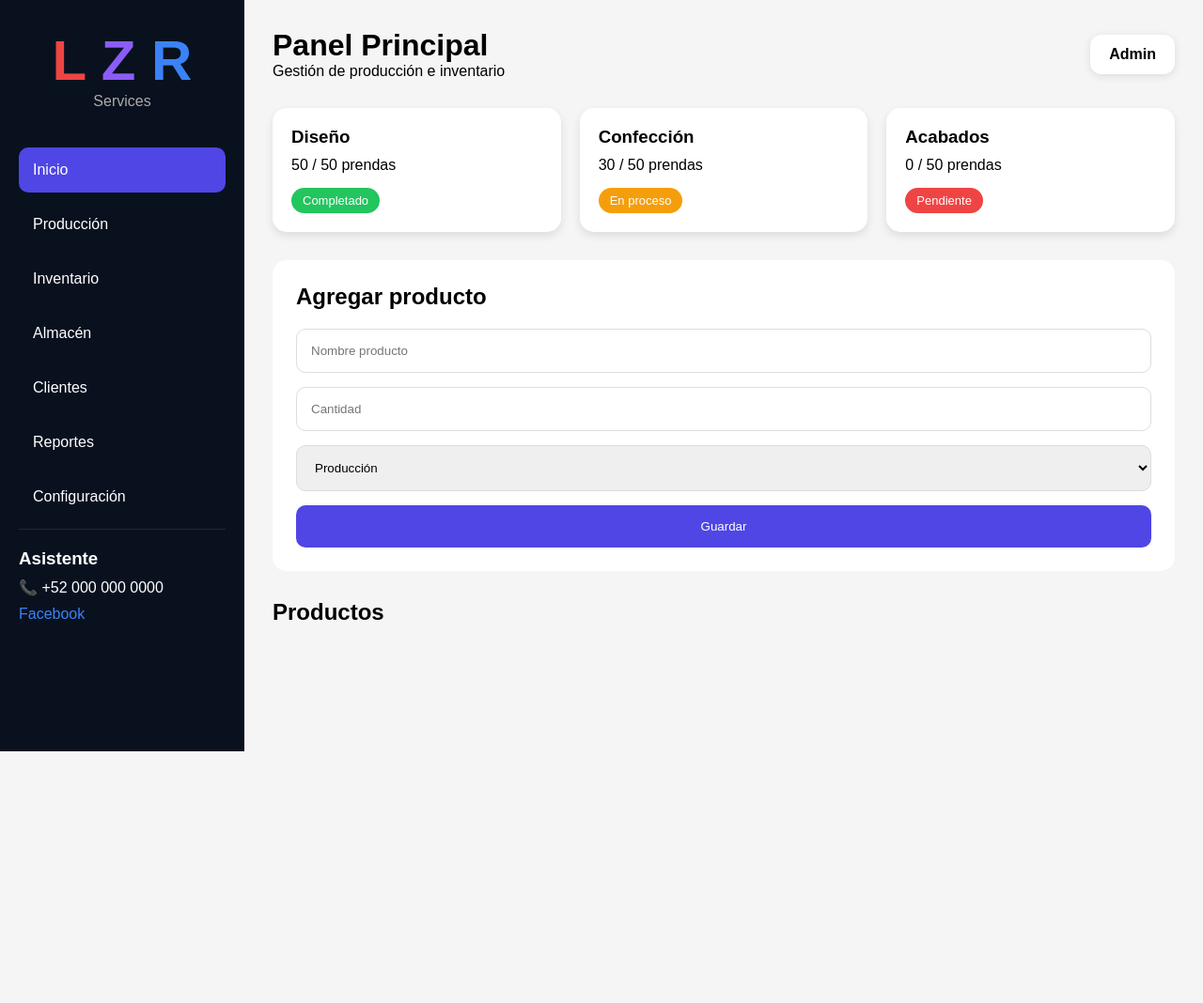
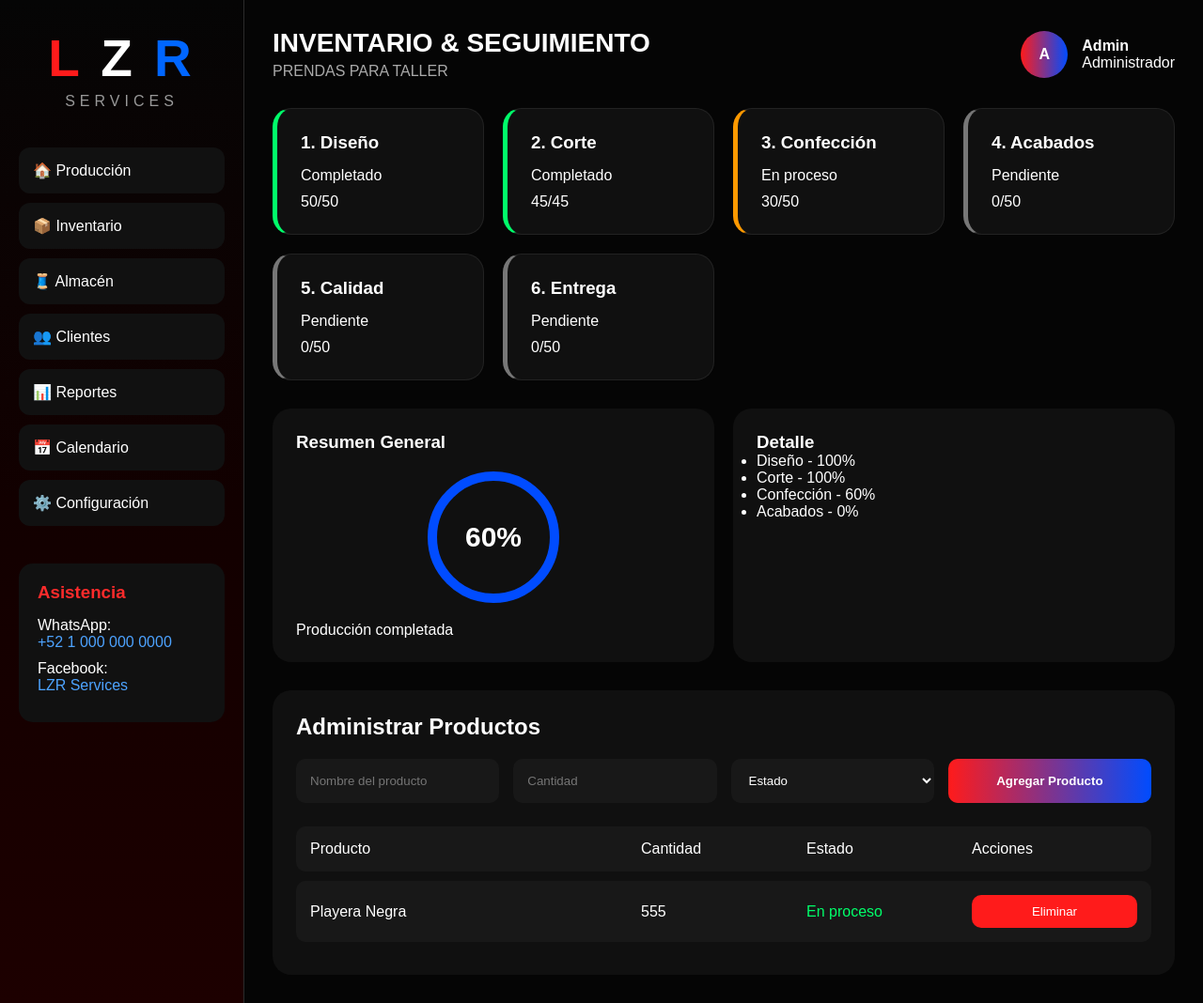
Before and after one commit to Azazel3001/RZL, a website: page frontend/dashboard.html in a window 1280 px wide. Shown: the whole page at 94% size. Before the commit the page ends 800 px from the top, so only its background shows below. Drawn offline with Linux system fonts and the light colour scheme.

Commit message:
Dashboard profesional LZR

```diff
--- a/frontend/dashboard.html
+++ b/frontend/dashboard.html
@@ -2,127 +2,232 @@
 <html lang="es">
 
 <head>
-    <meta charset="UTF-8">
-    <meta name="viewport" content="width=device-width, initial-scale=1.0">
-    <title>LZR Dashboard</title>
-    <link rel="stylesheet" href="style.css">
+    <meta charset="UTF-8" />
+    <meta name="viewport" content="width=device-width, initial-scale=1.0" />
+    <title>LZR Services Dashboard</title>
+    <link rel="stylesheet" href="style.css" />
 </head>
 
 <body>
 
-    <div class="container">
+    <div class="dashboard">
 
         <!-- SIDEBAR -->
         <aside class="sidebar">
 
-            <div class="brand-sidebar">
-
+            <div class="logo">
                 <h1>
-                    <span class="l">L</span>
-                    <span class="z">Z</span>
-                    <span class="r">R</span>
+                    <span class="l-red">L</span>
+                    <span class="l-white">Z</span>
+                    <span class="l-blue">R</span>
                 </h1>
 
-                <p>Services</p>
-
+                <p>SERVICES</p>
             </div>
 
-            <ul class="menu">
-                <li class="active">Inicio</li>
-                <li>Producción</li>
-                <li>Inventario</li>
-                <li>Almacén</li>
-                <li>Clientes</li>
-                <li>Reportes</li>
-                <li>Configuración</li>
-            </ul>
+            <nav>
+                <ul>
 
-            <div class="support-box">
+                    <li class="active">
+                        🏠 Producción
+                    </li>
 
-                <h3>Asistente</h3>
+                    <li>
+                        📦 Inventario
+                    </li>
 
-                <p>📞 +52 000 000 0000</p>
+                    <li>
+                        🧵 Almacén
+                    </li>
+
+                    <li>
+                        👥 Clientes
+                    </li>
+
+                    <li>
+                        📊 Reportes
+                    </li>
+
+                    <li>
+                        📅 Calendario
+                    </li>
+
+                    <li>
+                        ⚙️ Configuración
+                    </li>
+
+                </ul>
+            </nav>
+
+            <div class="assistant-box">
+
+                <h3>Asistencia</h3>
+
+                <p>WhatsApp:</p>
+
+                <a href="https://wa.me/5210000000000" target="_blank">
+                    +52 1 000 000 0000
+                </a>
+
+                <p>Facebook:</p>
 
                 <a href="https://facebook.com/" target="_blank">
-                    Facebook
+                    LZR Services
                 </a>
 
             </div>
 
         </aside>
 
-        <!-- CONTENT -->
-        <main class="content">
+        <!-- MAIN -->
+        <main class="main-content">
 
+            <!-- HEADER -->
             <header class="topbar">
 
                 <div>
-                    <h1>Panel Principal</h1>
-                    <p>Gestión de producción e inventario</p>
+                    <h2>
+                        INVENTARIO & SEGUIMIENTO
+                    </h2>
+
+                    <span>
+                        PRENDAS PARA TALLER
+                    </span>
                 </div>
 
-                <div class="admin-box">
-                    <strong>Admin</strong>
+                <div class="admin">
+                    <div class="admin-circle">
+                        A
+                    </div>
+
+                    <div>
+                        <h4>Admin</h4>
+                        <p>Administrador</p>
+                    </div>
                 </div>
 
             </header>
 
-            <!-- CARDS -->
+            <!-- FLOW -->
             <section class="cards">
 
-                <div class="card done">
-                    <h3>Diseño</h3>
-                    <p>50 / 50 prendas</p>
-                    <span>Completado</span>
+                <div class="card complete">
+                    <h3>1. Diseño</h3>
+                    <p>Completado</p>
+                    <span>50/50</span>
+                </div>
+
+                <div class="card complete">
+                    <h3>2. Corte</h3>
+                    <p>Completado</p>
+                    <span>45/45</span>
                 </div>
 
                 <div class="card process">
-                    <h3>Confección</h3>
-                    <p>30 / 50 prendas</p>
-                    <span>En proceso</span>
+                    <h3>3. Confección</h3>
+                    <p>En proceso</p>
+                    <span>30/50</span>
                 </div>
 
                 <div class="card pending">
-                    <h3>Acabados</h3>
-                    <p>0 / 50 prendas</p>
-                    <span>Pendiente</span>
+                    <h3>4. Acabados</h3>
+                    <p>Pendiente</p>
+                    <span>0/50</span>
+                </div>
+
+                <div class="card pending">
+                    <h3>5. Calidad</h3>
+                    <p>Pendiente</p>
+                    <span>0/50</span>
+                </div>
+
+                <div class="card pending">
+                    <h3>6. Entrega</h3>
+                    <p>Pendiente</p>
+                    <span>0/50</span>
+                </div>
+
+            </section>
+
+            <!-- RESUMEN -->
+            <section class="summary">
+
+                <div class="summary-card">
+
+                    <h3>Resumen General</h3>
+
+                    <div class="circle">
+                        60%
+                    </div>
+
+                    <p>Producción completada</p>
+
+                </div>
+
+                <div class="summary-card">
+
+                    <h3>Detalle</h3>
+
+                    <ul>
+                        <li>Diseño - 100%</li>
+                        <li>Corte - 100%</li>
+                        <li>Confección - 60%</li>
+                        <li>Acabados - 0%</li>
+                    </ul>
+
                 </div>
 
             </section>
 
             <!-- CRUD -->
-            <section class="crud-box">
+            <section class="crud">
 
-                <h2>Agregar producto</h2>
+                <h2>Administrar Productos</h2>
 
-                <form id="productForm">
+                <div class="crud-form">
 
-                    <input type="text" id="nombre" placeholder="Nombre producto">
+                    <input type="text" placeholder="Nombre del producto">
 
-                    <input type="number" id="cantidad" placeholder="Cantidad">
+                    <input type="number" placeholder="Cantidad">
 
-                    <select id="estado">
-                        <option>Producción</option>
-                        <option>Confección</option>
-                        <option>Entrega</option>
+                    <select>
+                        <option>Estado</option>
+                        <option>En proceso</option>
+                        <option>Terminado</option>
                     </select>
 
-                    <button type="submit">
-                        Guardar
+                    <button>
+                        Agregar Producto
                     </button>
 
-                </form>
+                </div>
 
-            </section>
+                <div class="table">
 
-            <!-- PRODUCTOS -->
-            <section>
+                    <div class="table-header">
 
-                <h2 class="section-title">
-                    Productos
-                </h2>
+                        <span>Producto</span>
+                        <span>Cantidad</span>
+                        <span>Estado</span>
+                        <span>Acciones</span>
 
-                <div id="productList" class="product-grid"></div>
+                    </div>
+
+                    <div class="table-row">
+
+                        <span>Playera Negra</span>
+                        <span>555</span>
+                        <span class="green">
+                            En proceso
+                        </span>
+
+                        <button class="delete">
+                            Eliminar
+                        </button>
+
+                    </div>
+
+                </div>
 
             </section>
 
@@ -130,8 +235,6 @@
 
     </div>
 
-    <script src="main.js"></script>
-
 </body>
 
 </html>
--- a/frontend/style.css
+++ b/frontend/style.css
@@ -2,59 +2,107 @@
     margin: 0;
     padding: 0;
     box-sizing: border-box;
-    font-family: Arial;
+    font-family: Arial, Helvetica, sans-serif;
 }
 
 body {
-    background: #f5f5f5;
+    background: #050505;
+    color: white;
 }
 
-.container {
+/* DASHBOARD */
+
+.dashboard {
     display: flex;
     min-height: 100vh;
 }
 
+/* SIDEBAR */
+
 .sidebar {
     width: 260px;
-    background: #09111f;
-    color: white;
+    background: linear-gradient(180deg, #050505, #120000, #1d0000);
     padding: 30px 20px;
-}
-
-.logo-area {
-    text-align: center;
+    border-right: 1px solid #2b2b2b;
 }
 
 .logo {
-    width: 100px;
-    margin-bottom: 15px;
+    text-align: center;
+    margin-bottom: 40px;
 }
 
-.logo-area h2 {
+.logo h1 {
+    font-size: 55px;
+    font-weight: 900;
+    letter-spacing: 4px;
+}
+
+.logo p {
+    color: #999;
+    letter-spacing: 5px;
+    margin-top: 5px;
+}
+
+.l-red {
+    color: #ff1b1b;
+}
+
+.l-white {
     color: white;
 }
 
-.menu {
-    margin-top: 40px;
+.l-blue {
+    color: #0066ff;
+}
+
+.sidebar ul {
     list-style: none;
 }
 
-.menu li {
+.sidebar li {
     padding: 15px;
     margin-bottom: 10px;
-    border-radius: 10px;
+    border-radius: 12px;
     cursor: pointer;
+    transition: 0.3s;
+    background: #111;
 }
 
-.menu li:hover,
-.active {
-    background: #4f46e5;
+.sidebar li:hover {
+    background: #1d1d1d;
 }
 
-.content {
+.active {
+    background: linear-gradient(90deg, #ff1b1b, #001eff);
+}
+
+.assistant-box {
+    margin-top: 40px;
+    background: #111;
+    padding: 20px;
+    border-radius: 15px;
+}
+
+.assistant-box h3 {
+    margin-bottom: 15px;
+    color: #ff2b2b;
+}
+
+.assistant-box a {
+    color: #4da3ff;
+    text-decoration: none;
+    display: block;
+    margin-bottom: 10px;
+}
+
+/* MAIN */
+
+.main-content {
     flex: 1;
     padding: 30px;
 }
+
+/* TOPBAR */
 
 .topbar {
     display: flex;
@@ -63,19 +111,33 @@ body {
     margin-bottom: 30px;
 }
 
-.admin-box {
+.topbar h2 {
+    font-size: 28px;
+    margin-bottom: 5px;
+}
+
+.topbar span {
+    color: #aaa;
+}
+
+.admin {
     display: flex;
     align-items: center;
-    gap: 10px;
-    background: white;
-    padding: 10px 15px;
-    border-radius: 12px;
+    gap: 15px;
 }
 
-.admin-box img {
+.admin-circle {
     width: 50px;
+    height: 50px;
     border-radius: 50%;
+    background: linear-gradient(90deg, #ff1b1b, #004cff);
+    display: flex;
+    align-items: center;
+    justify-content: center;
+    font-weight: bold;
 }
+
+/* CARDS */
 
 .cards {
     display: grid;
@@ -85,102 +147,132 @@ body {
 }
 
 .card {
-    background: white;
-    padding: 20px;
-    border-radius: 15px;
-    box-shadow: 0 4px 10px rgba(0, 0, 0, .1);
+    background: #101010;
+    padding: 25px;
+    border-radius: 20px;
+    border: 1px solid #222;
 }
 
 .card h3 {
+    margin-bottom: 15px;
+}
+
+.card p {
     margin-bottom: 10px;
 }
 
-.card span {
-    display: inline-block;
-    margin-top: 15px;
-    padding: 6px 12px;
-    border-radius: 20px;
-    color: white;
-    font-size: 13px;
+.complete {
+    border-left: 5px solid #00ff6a;
 }
 
-.done span {
-    background: #22c55e;
+.process {
+    border-left: 5px solid #ff9900;
 }
 
-.process span {
-    background: #f59e0b;
+.pending {
+    border-left: 5px solid #777;
 }
 
-.pending span {
-    background: #ef4444;
-}
+/* SUMMARY */
 
-.crud-box {
-    background: white;
-    padding: 25px;
-    border-radius: 15px;
+.summary {
+    display: grid;
+    grid-template-columns: 1fr 1fr;
+    gap: 20px;
     margin-bottom: 30px;
 }
 
-.crud-box h2 {
+.summary-card {
+    background: #101010;
+    padding: 25px;
+    border-radius: 20px;
+}
+
+.circle {
+    width: 140px;
+    height: 140px;
+    border-radius: 50%;
+    border: 10px solid #004cff;
+    display: flex;
+    align-items: center;
+    justify-content: center;
+    margin: 20px auto;
+    font-size: 30px;
+    font-weight: bold;
+}
+
+/* CRUD */
+
+.crud {
+    background: #101010;
+    padding: 25px;
+    border-radius: 20px;
+}
+
+.crud h2 {
     margin-bottom: 20px;
 }
 
-form {
+.crud-form {
     display: grid;
+    grid-template-columns: repeat(auto-fit, minmax(200px, 1fr));
     gap: 15px;
+    margin-bottom: 25px;
 }
 
-input,
-select {
+.crud-form input,
+.crud-form select {
     padding: 15px;
-    border: 1px solid #ddd;
+    border: none;
     border-radius: 10px;
+    background: #181818;
+    color: white;
 }
 
-button {
-    background: #4f46e5;
+.crud-form button {
+    background: linear-gradient(90deg, #ff1b1b, #004cff);
     color: white;
     border: none;
+    border-radius: 10px;
+    font-weight: bold;
+    cursor: pointer;
+}
+
+/* TABLE */
+
+.table {
+    width: 100%;
+}
+
+.table-header,
+.table-row {
+    display: grid;
+    grid-template-columns: 2fr 1fr 1fr 1fr;
     padding: 15px;
+    background: #181818;
+    border-radius: 10px;
+    margin-bottom: 10px;
+    align-items: center;
+}
+
+.green {
+    color: #00ff6a;
+}
+
+.delete {
+    background: #ff1b1b;
+    color: white;
+    border: none;
+    padding: 10px;
     border-radius: 10px;
     cursor: pointer;
 }
 
-button:hover {
-    background: #4338ca;
-}
-
-.product-grid {
-    display: grid;
-    grid-template-columns: repeat(auto-fit, minmax(250px, 1fr));
-    gap: 20px;
-}
-
-.product {
-    background: white;
-    padding: 20px;
-    border-radius: 15px;
-    box-shadow: 0 4px 10px rgba(0, 0, 0, .1);
-}
-
-.product h3 {
-    margin-bottom: 10px;
-}
-
-.delete {
-    margin-top: 15px;
-    background: red;
-}
-
-.section-title {
-    margin-bottom: 20px;
-}
+/* MOBILE */
 
 @media(max-width:900px) {
 
-    .container {
+    .dashboard {
         flex-direction: column;
     }
 
@@ -188,112 +280,8 @@ button:hover {
         width: 100%;
     }
 
-    .topbar {
-        flex-direction: column;
-        align-items: flex-start;
-        gap: 20px;
+    .summary {
+        grid-template-columns: 1fr;
     }
 
 }
-
-/* LOGIN */
-
-.login-body {
-    display: flex;
-    justify-content: center;
-    align-items: center;
-    min-height: 100vh;
-    background: #0f172a;
-}
-
-.login-container {
-    width: 100%;
-    max-width: 420px;
-    padding: 20px;
-}
-
-.brand {
-    text-align: center;
-    margin-bottom: 30px;
-}
-
-.brand h1,
-.brand-sidebar h1 {
-    font-size: 60px;
-    font-weight: bold;
-}
-
-.l {
-    color: #ef4444;
-}
-
-.z {
-    color: #8b5cf6;
-}
-
-.r {
-    color: #3b82f6;
-}
-
-.brand p {
-    color: white;
-    margin-top: 10px;
-}
-
-.login-box {
-    background: white;
-    padding: 35px;
-    border-radius: 20px;
-    box-shadow: 0 5px 25px rgba(0, 0, 0, .2);
-}
-
-.login-box h2 {
-    margin-bottom: 20px;
-}
-
-.assistant-box {
-    margin-top: 25px;
-    padding-top: 20px;
-    border-top: 1px solid #ddd;
-}
-
-.assistant-box h3 {
-    margin-bottom: 10px;
-}
-
-.assistant-box a,
-.support-box a {
-    color: #3b82f6;
-    text-decoration: none;
-}
-
-.brand-sidebar {
-    text-align: center;
-    margin-bottom: 40px;
-}
-
-.brand-sidebar p {
-    color: #aaa;
-}
-
-.support-box {
-    margin-top: auto;
-    padding-top: 20px;
-    border-top: 1px solid rgba(255, 255, 255, .1);
-    color: white;
-}
-
-.support-box h3 {
-    margin-bottom: 10px;
-}
-
-.support-box p {
-    margin-bottom: 10px;
-}
-
-.admin-box {
-    background: white;
-    padding: 12px 20px;
-    border-radius: 12px;
-    box-shadow: 0 2px 10px rgba(0, 0, 0, .1);
-}
```
